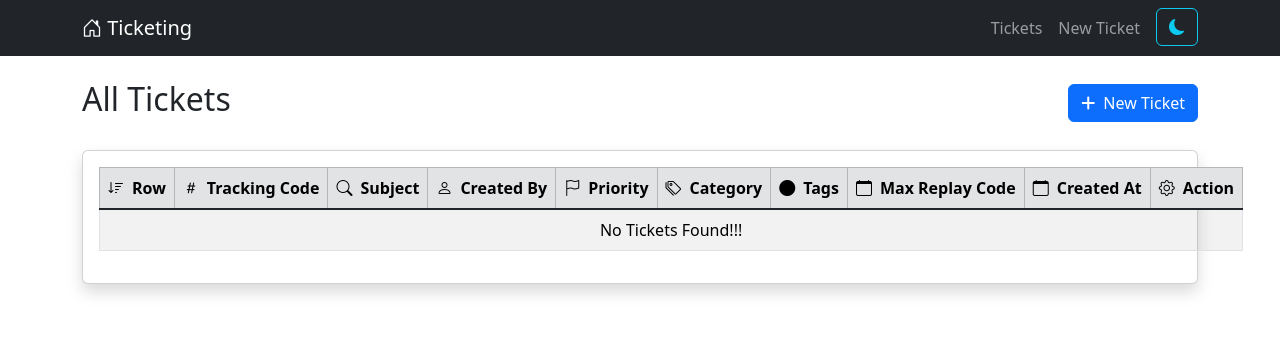
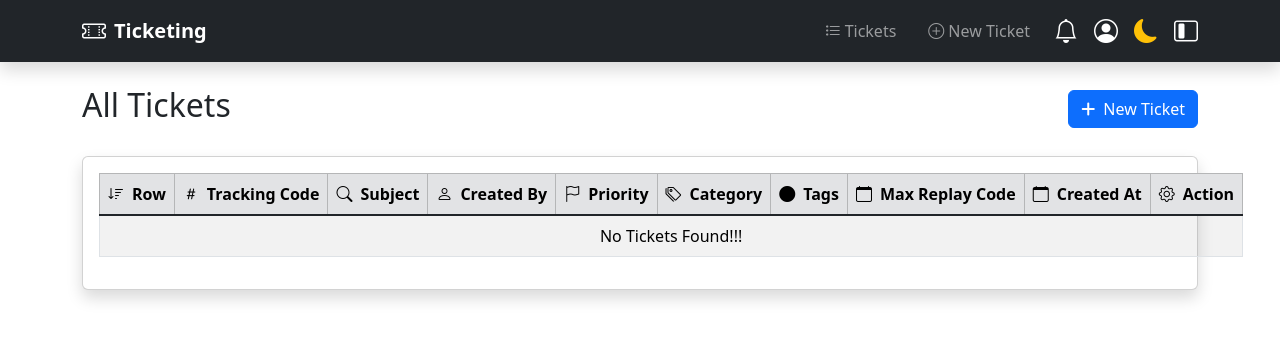
Before and after one commit to DaryaGh/Django_Project_Ticket, a Django app: template Tickets/templates/index.html in a window 1280 px wide. Shown: the top 340 px of the page. Run offline with Django 3.2, Linux system fonts and the light colour scheme; the template is opened without the code that fills it, so the values that code supplies are empty; some libraries are stand-ins or nearby versions.

Commit message:
Feat : Edit NavBar /Icons(Bell,moon,person) ....

```diff
--- a/Tickets/templates/NavComponent.html
+++ b/Tickets/templates/NavComponent.html
@@ -1,31 +1,55 @@
-<nav class="navbar navbar-expand-lg navbar-dark bg-dark mb-4">
+<nav class="navbar navbar-expand-lg navbar-dark bg-dark mb-4 shadow">
     <div class="container">
-        <a href="{% url 'dashboard' %}" class="navbar-brand"><i class="bi bi-house-door"></i> Ticketing</a>
-        {#        <a href="{% url 'dashboard' %}" class="navbar-brand">#}
-        {#            <i class="bi bi-house-door"></i>#}
-        {#        </a>#}
+        <a href="{% url 'dashboard' %}" class="navbar-brand d-flex align-items-center fw-bold">
+            <i class="bi bi-ticket-perforated me-2 fs-4"></i>
+            <span>Ticketing</span>
+        </a>
         <button class="navbar-toggler" type="button" data-bs-toggle="collapse" data-bs-target="#navbarNav">
             <span class="navbar-toggler-icon"></span>
         </button>
         <div class="collapse navbar-collapse" id="navbarNav">
-            <ul class="navbar-nav ms-auto">
+            <ul class="navbar-nav ms-auto d-flex align-items-center">
                 {% if request.resolver_match.url_name != 'tickets' %}
-                    <li class="nav-item">
-                        <a href="{% url 'tickets' %}" class="nav-link">Tickets</a>
-                    </li>
+                <li class="nav-item mx-2">
+                    <a href="{% url 'tickets' %}" class="nav-link d-flex align-items-center">
+                        <i class="bi bi-list-task me-1"></i>
+                        Tickets
+                    </a>
+                </li>
                 {% endif %}
                 {% if request.resolver_match.url_name != 'tickets' and request.resolver_match.url_name != 'tickets-create' %}
-                    <li class="nav-item">
-                        <a href="{% url 'tickets-create' %}" class="nav-link">New Ticket</a>
-                    </li>
+                <li class="nav-item mx-2">
+                    <a href="{% url 'tickets-create' %}" class="nav-link d-flex align-items-center">
+                        <i class="bi bi-plus-circle me-1"></i>
+                        New Ticket
+                    </a>
+                </li>
                 {% endif %}
-            <li class="nav-item">
-                    <button id="themeToggle" class="btn btn-outline-info ms-2">
-                        <i class="bi bi-moon-fill d-none"></i>
-                        <i class="bi bi-sun-fill d-none"></i>
+                <li class="nav-item mx-2">
+                    <a href="#" class="text-decoration-none position-relative">
+                        <i class="bi bi-bell fs-4 text-white"></i>
+                    </a>
+                </li>
+                <li class="nav-item mx-2">
+                    <a href="#" class="text-decoration-none">
+                        <i class="bi bi-person-circle fs-4 text-white"></i>
+                    </a>
+                </li>
+                <li class="nav-item mx-2">
+                    <button id="themeToggle" class="text-warning text-decoration-none p-0 border-0 bg-transparent fs-4">
+                        <i class="bi bi-moon-fill"></i>
+                        <i class="bi bi-sun-fill "></i>
                     </button>
+                </li>
+                <li class="nav-item ms-2">
+                    <a href="{% url 'dashboard' %}" data-bs-toggle="offcanvas" data-bs-target="#sidebar"
+                       class="text-decoration-none text-white" title="Open Sidebar">
+                        <i class="bi bi-layout-sidebar-inset fs-4"></i>
+                    </a>
                 </li>
             </ul>
         </div>
     </div>
 </nav>
+
+{% include 'OffcanvassComponent.html' %}
```
